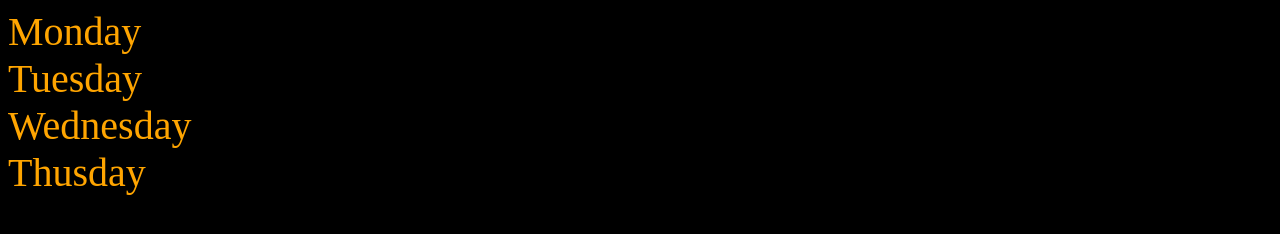
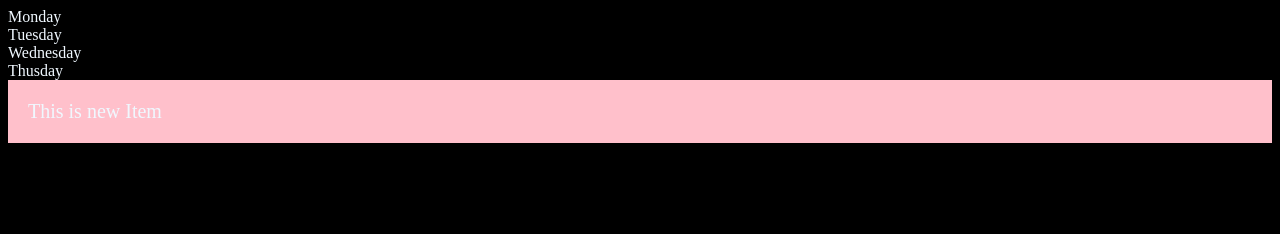
Before and after one commit to Suyog28/CodeDaily, a plain HTML site: page 06_DOM/index.html in a window 1280 px wide. Drawn offline with Linux system fonts and the light colour scheme.

Commit message:
createElement

```diff
--- a/06_DOM/index.html
+++ b/06_DOM/index.html
@@ -37,11 +37,11 @@
     //   console.log(parent.children);
     // console.log(parent.children[0].innerHTML);
 
-    for (let index = 0; index < parent.children.length; index++) {
-        console.log(parent.children[index].innerHTML);
-        parent.children[index].style.color = "orange";
-        parent.children[index].style.fontSize = "40px";
-    }
+    // for (let index = 0; index < parent.children.length; index++) {
+    //     console.log(parent.children[index].innerHTML);
+    //     parent.children[index].style.color = "orange";
+    //     parent.children[index].style.fontSize = "40px";
+    // }
 
     // parent.children.style.color = "orange";
 
@@ -55,10 +55,27 @@
     // console.log(parent.firstElementChild);
 
     const dayOne = document.querySelector(".day");
-    console.log(dayOne);
-    console.log(dayOne.parentElement)
-    console.log(dayOne.nextElementSibling)
-    console.log(dayOne.childElementCount)
+    // console.log(dayOne);
+    // console.log(dayOne.parentElement)
+    // console.log(dayOne.nextElementSibling)
+    // console.log(dayOne.childElementCount)
+
+    // console.log(parent.childNodes)
+    // console.log(dayOne.innerHTML)
+
+    const divElement = document.createElement("div");
+    console.log(divElement);
+    divElement.id = "MyId"
+    divElement.className = "newDiv"
+    divElement.setAttribute("title","NewDivTitle")
+    divElement.style.fontSize = "20px"
+    divElement.style.backgroundColor = "pink"
+    divElement.style.padding = "20px"
+    // divElement.innerText = "This is new Div"
+    const newElement = document.createTextNode("This is new Item");
+    divElement.appendChild(newElement);
+    document.body.appendChild(divElement);
+
     </script>
 </body>
 </html>
```
